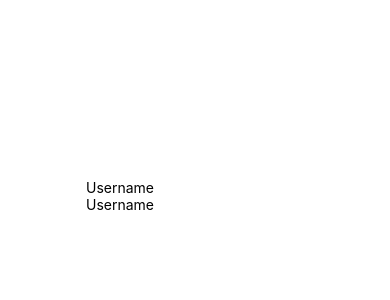
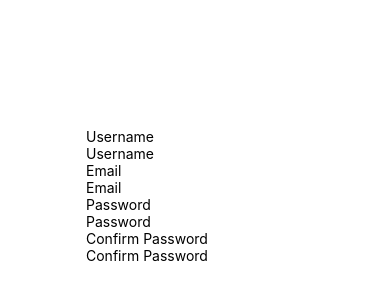
Before and after one commit to stephenmussel/react-native-registration-form, a React Native app: screen / in a window 390 px wide. Shown: the part 226-526 px from the top of the page. Built offline with nearby package versions, Linux system fonts and the light colour scheme.

Commit message:
added and captured inputs for email, password, and confirm password

```diff
--- a/App.js
+++ b/App.js
@@ -14,6 +14,10 @@ const styles = StyleSheet.create({
 function App() {
 
   const [username, setUsername] = useState('');
+  const [email, setEmail] = useState('');
+  const [password, setPassword] = useState('');
+  const [confirm, setConfirm] = useState('');
+
 
   return (
     <View style={styles.container}>
@@ -26,7 +30,24 @@ function App() {
         // onChangeText={() => {}}
         onChangeText={setUsername}
       />
-
+      <Inputs
+        label="Email"
+        placeholder="Email"
+        value={email}
+        onChangeText={setEmail}
+      />
+      <Inputs
+        label="Password"
+        placeholder="Password"
+        value={password}
+        onChangeText={setPassword}
+      />
+        <Inputs
+        label="Confirm Password"
+        placeholder="Confirm Password"
+        value={confirm}
+        onChangeText={setConfirm}
+      />
       {/* <StatusBar style="auto" /> */}
     </View>
   );
```
